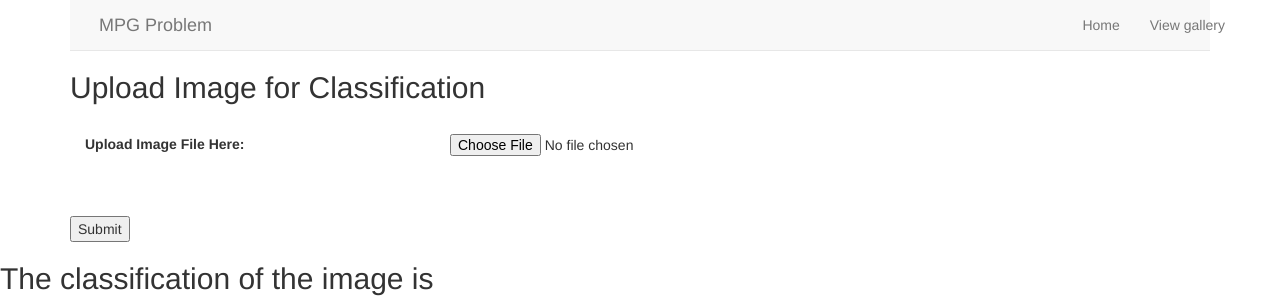
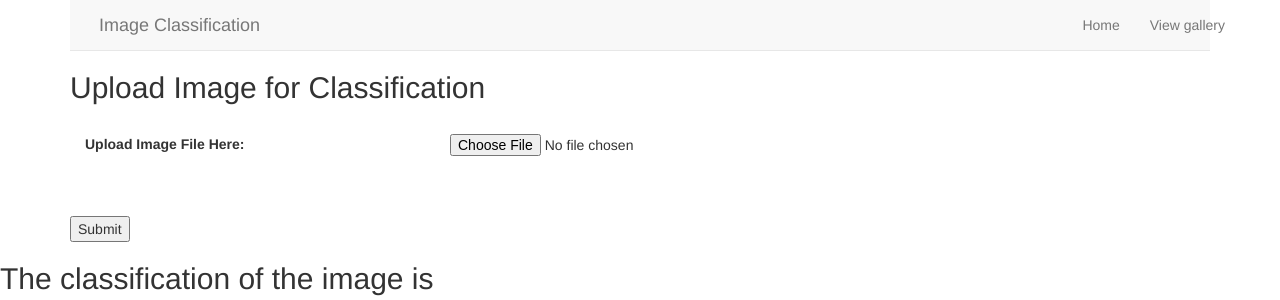
Before and after one commit to ShahriarCodes/ImageNetDjangoWebApp, a Django app: page / in a window 1280 px wide. Shown: the top 300 px of the page. Run offline with Django 3.2, Linux system fonts and the light colour scheme; some libraries are stand-ins or nearby versions; some web fonts are replaced.

Commit message:
Changed readme file

```diff
--- a/templates/headerPage.html
+++ b/templates/headerPage.html
@@ -4,7 +4,7 @@
 
 <head>
 
-     <title>MPG prediction usecase</title>
+     <title>Image Classification</title>
 
      <meta charset="UTF-8">
      <meta http-equiv="X-UA-Compatible" content="IE=Edge">
@@ -39,7 +39,8 @@
                               </button>
 
                               <!-- lOGO TEXT HERE -->
-                              <a href="index.html" class="navbar-brand"><i class="fa fa-h-square"></i>MPG Problem</a>
+                              <a href="index.html" class="navbar-brand"><i class="fa fa-h-square"></i>Image
+                                   Classification</a>
                          </div>
 
                          <!-- MENU LINKS -->
--- a/webapp/views.py
+++ b/webapp/views.py
@@ -64,3 +64,5 @@
         'predictedLabel': label,
     }
     return render(request, 'index.html', context=ctx)
+
+# def viewDataBase(request):
```
Also changed, not shown: README.md, media/1200px-Eopsaltria_australis_-_Mogo_Campground.jpeg (added), media/kan_and_cat_qxYBzzl.jpg (added), media/kangaroos.jpg (added), media/kangaroos_OSOIi8L.jpg (added).
